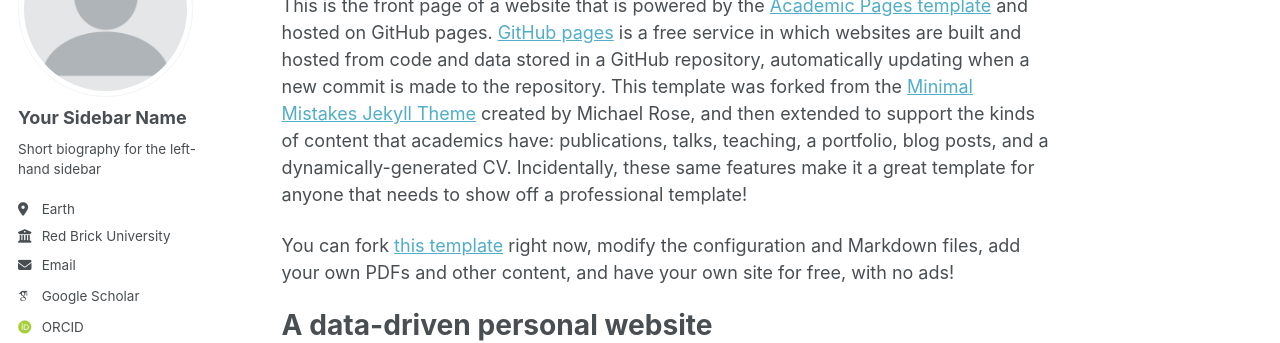
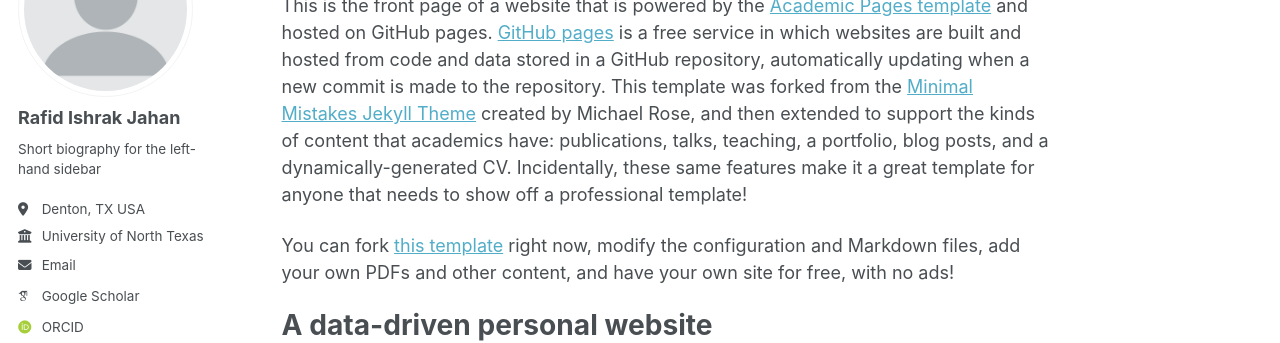
Before and after one commit to rafid5/rafid5, a Jekyll site: the page built from _pages/about.md, in a window 1280 px wide. Shown: the part 179-522 px from the top of the page. Built offline with Jekyll 4.4.1, drawn with Linux system fonts in a browser that asks for light colours; some web fonts are replaced; a script bundle is joined from its source files by our own code; library files that are not in the unit come from our copies.

Commit message:
Update author information in _config.yml

```diff
--- a/_config.yml
+++ b/_config.yml
@@ -24,18 +24,18 @@
 author:
   # Biographic information
   avatar           : "profile.png"
-  name             : "Your Sidebar Name"
+  name             : "Rafid Ishrak Jahan"
   pronouns         : # example: "she/her"
   bio              : "Short biography for the left-hand sidebar"
-  location         : "Earth"
-  employer         : "Red Brick University"
+  location         : "Denton, TX USA"
+  employer         : "University of North Texas"
   uri              : # URL
   email            : "none@example.org"
 
   # Academic websites
   academia         : # URL
   arxiv            : # URL - Update with the correct link to your profile
-  googlescholar    : "https://scholar.google.com/citations?user=PS_CX0AAAAAJ"
+  googlescholar    : "https://scholar.google.com/citations?user=wnxqKHwAAAAJ&hl=en"
   inspire-hep      : # URL
   impactstory      : # URL
   orcid            : "https://orcid.org/yourorcidurl"
```
